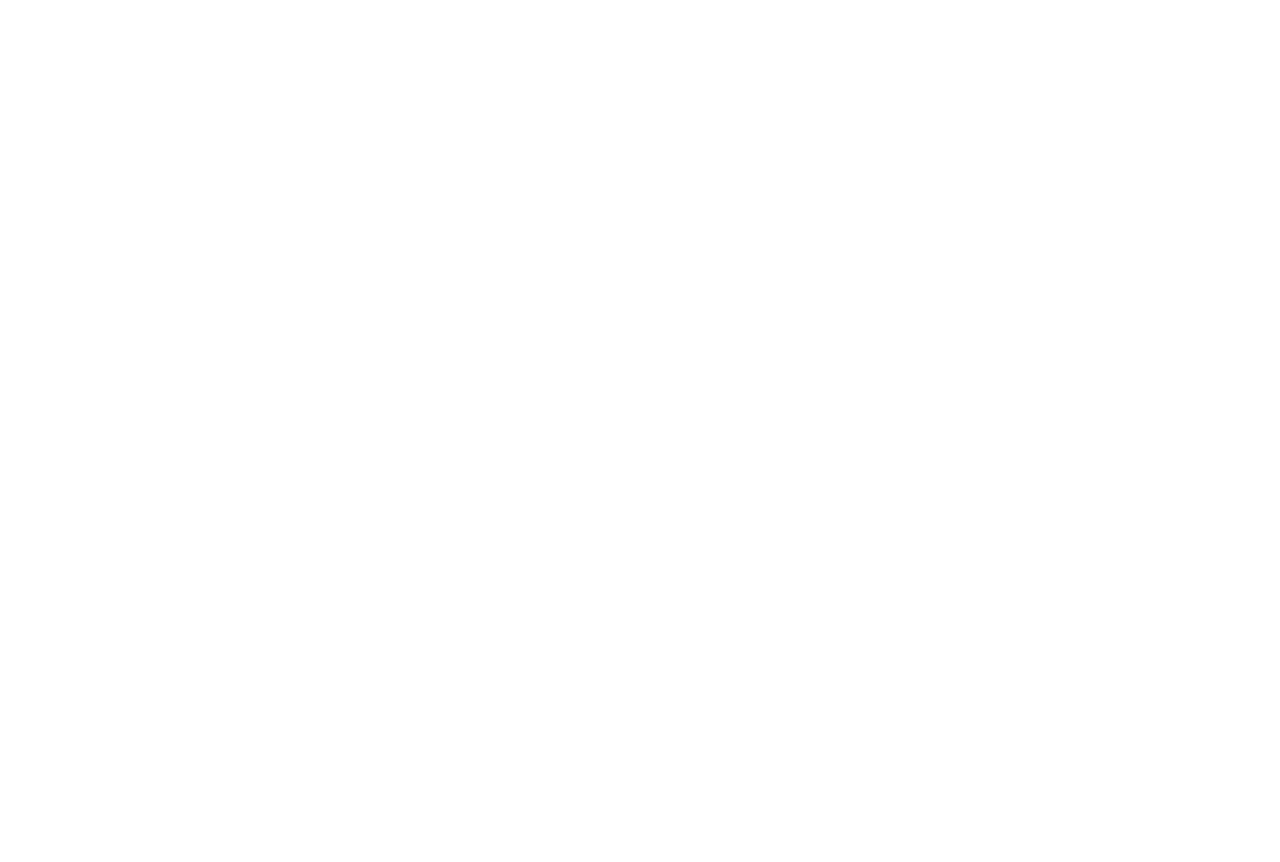
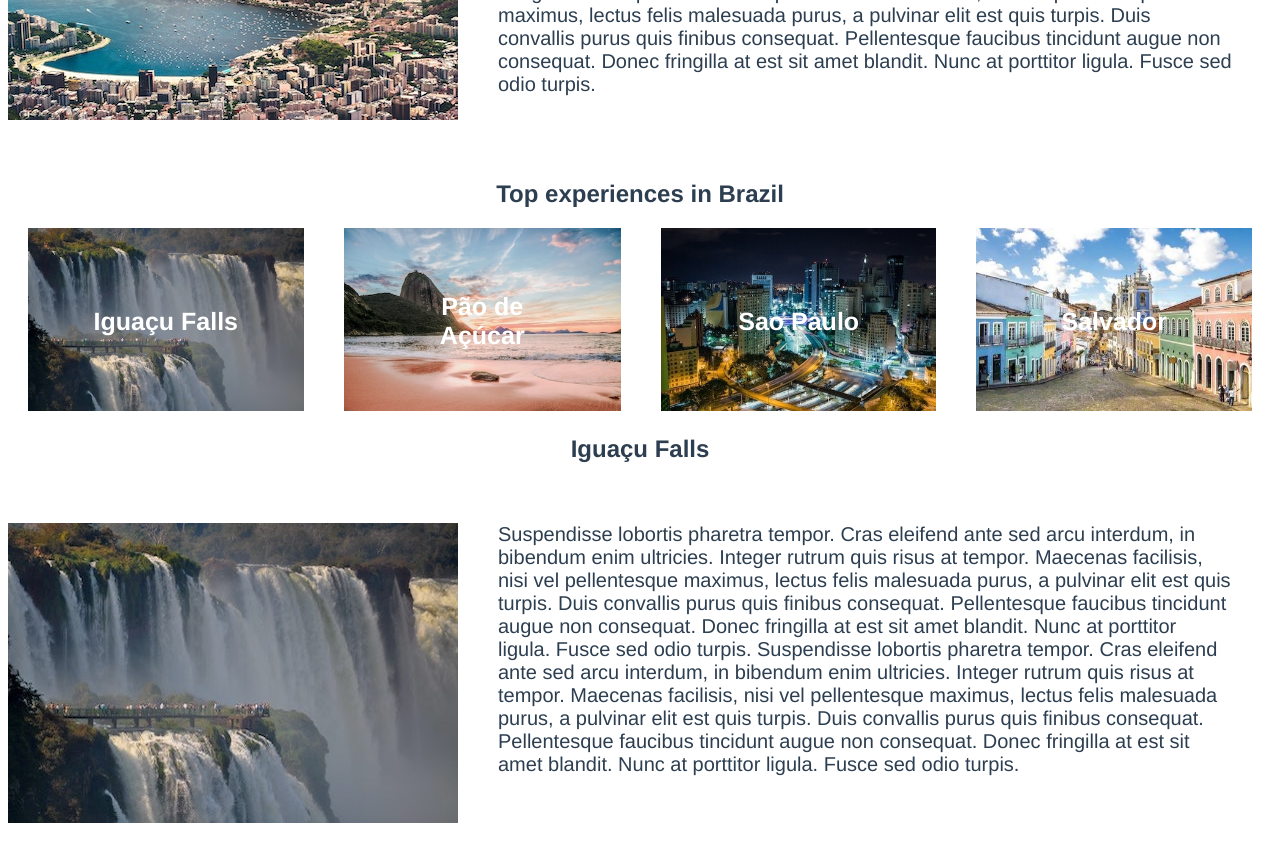
Before and after one commit to curder/vue-router-demo, a Vue app: page /destination/brazil/iguacu-falls in a window 1280 px wide. Shown: the part 380-1242 px from the top of the page. Before the commit the page ends 800 px from the top, so only its background shows below. Built offline with nearby package versions, Linux system fonts and the light colour scheme.

Commit message:
Nested Routes

```diff
--- a/src/components/TheNavigation.vue
+++ b/src/components/TheNavigation.vue
@@ -3,7 +3,7 @@
     <p class="logo">Travel App</p>
     <ul class="nav-links">
       <li class="links">
-        <router-link to="/">Home</router-link>
+        <router-link :to="{ name: 'home' }">Home</router-link>
       </li>
       <li
         v-for="destination in destinations"
@@ -12,7 +12,7 @@
       >
         <router-link
           :to="{
-            name: 'DestinationDetails',
+            name: 'destinationDetails',
             params: { slug: destination.slug }
           }"
           v-text="destination.name"
@@ -49,7 +49,7 @@
   font-weight: bold;
 }
 
-#nav a.active-class {
+#nav a.exact-active-class {
   color: #ab26ab;
 }
 
--- a/src/router/index.js
+++ b/src/router/index.js
@@ -7,18 +7,29 @@
 const routes = [
   {
     path: "/",
-    name: "Home",
+    name: "home",
     props: true,
     component: Home
   },
   {
-    path: "/details/:slug",
-    name: "DestinationDetails",
+    path: "/destination/:slug",
+    name: "destinationDetails",
     props: true,
     component: () =>
       import(
-        /* webpackChunkName: "destinationDetails" */ "../views/DestinationDetails"
-      )
+        /* webpackChunkName: "DestinationDetails" */ "../views/DestinationDetails"
+      ),
+    children: [
+      {
+        path: ":experienceSlug",
+        name: "experienceDetails",
+        props: true,
+        component: () =>
+          import(
+            /* webpackChunkName: "ExperienceDetails" */ "../views/ExperienceDetails"
+          )
+      }
+    ]
   }
 ];
 
--- a/src/views/DestinationDetails.vue
+++ b/src/views/DestinationDetails.vue
@@ -11,6 +11,33 @@
         />
         <p>{{ destination.description }}</p>
       </div>
+    </section>
+
+    <section class="experiences">
+      <h2>Top experiences in {{ destination.name }}</h2>
+      <div class="cards" id="experience">
+        <div
+          v-for="experience in destination.experiences"
+          :key="experience.slug"
+          class="card"
+        >
+          <router-link
+            :to="{
+              name: 'experienceDetails',
+              params: { experienceSlug: experience.slug }
+            }"
+          >
+            <img
+              :src="require(`@/assets/${experience.image}`)"
+              :alt="experience.name"
+            />
+            <span class="card__text">
+              {{ experience.name }}
+            </span>
+          </router-link>
+        </div>
+      </div>
+      <router-view :key="$route.path" />
     </section>
   </div>
 </template>
@@ -45,36 +72,29 @@
   width: 100%;
   max-height: 400px;
 }
-
 .experiences {
   padding: 40px 0;
 }
-
 .destination-details {
   display: flex;
   justify-content: space-between;
 }
-
 p {
   margin: 0 40px;
   font-size: 20px;
   text-align: left;
 }
-
 .cards {
   display: flex;
   justify-content: space-between;
 }
-
 .cards img {
   max-height: 200px;
 }
-
 .card {
   padding: 0 20px;
   position: relative;
 }
-
 .card__text {
   position: absolute;
   top: 50%;
--- /dev/null
+++ b/src/views/ExperienceDetails.vue
@@ -0,0 +1,60 @@
+<template>
+  <section>
+    <h2>{{ experience.name }}</h2>
+    <div class="experience-details">
+      <img
+        :src="require(`@/assets/${experience.image}`)"
+        :alt="experience.name"
+      />
+      <p>{{ experience.description }}</p>
+    </div>
+  </section>
+</template>
+<script>
+import store from "@/store";
+
+export default {
+  props: {
+    slug: {
+      type: String,
+      required: true
+    },
+    experienceSlug: {
+      type: String,
+      required: true
+    }
+  },
+
+  computed: {
+    destination() {
+      return store.destinations.find(
+        destination => destination.slug === this.slug
+      );
+    },
+    experience() {
+      return this.destination.experiences.find(
+        experience => experience.slug === this.experienceSlug
+      );
+    }
+  }
+};
+</script>
+
+<style scoped>
+img {
+  max-width: 600px;
+  height: auto;
+  width: 100%;
+  max-height: 400px;
+}
+.experience-details {
+  display: flex;
+  justify-content: space-between;
+  padding: 40px 0;
+}
+p {
+  margin: 0 40px;
+  font-size: 20px;
+  text-align: left;
+}
+</style>
--- a/src/views/Home.vue
+++ b/src/views/Home.vue
@@ -4,13 +4,19 @@
     <div class="destinations">
       <div v-for="destination in destinations" :key="destination.name">
         <router-link
-          :to="{ name: 'DestinationDetails', params: { slug: destination.slug } }"
+          :to="{
+            name: 'destinationDetails',
+            params: { slug: destination.slug }
+          }"
         >
           <h2>{{ destination.name }}</h2>
         </router-link>
         <figure>
           <router-link
-            :to="{ name: 'DestinationDetails', params: { slug: destination.slug } }"
+            :to="{
+              name: 'destinationDetails',
+              params: { slug: destination.slug }
+            }"
           >
             <img
               :src="require(`@/assets/${destination.image}`)"
```
